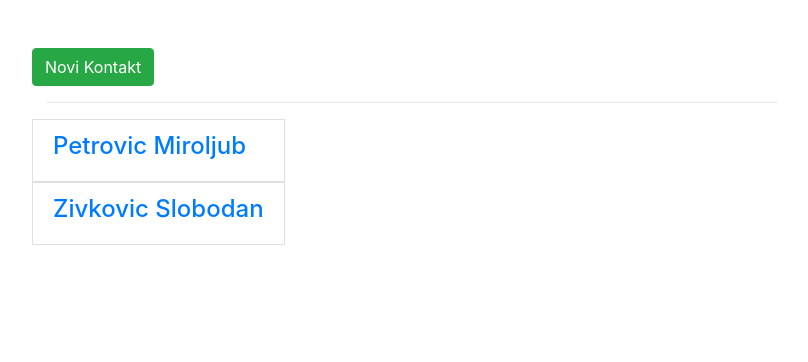
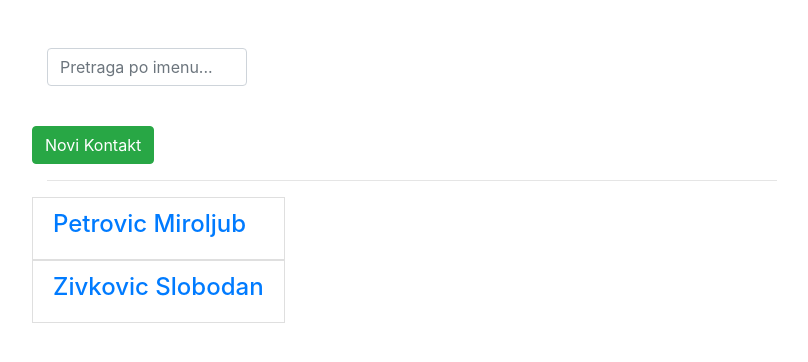
Before and after one commit to mihailo-jovanovic-ct/imenik-zadatak, an Angular app: page /imenik in a window 1280 px wide. Shown: the top 362 px of the page, without its empty margins (38-846 px from the left). Built offline with nearby package versions, Linux system fonts and the light colour scheme.

Commit message:
Search filter implemented

```diff
--- a/src/app/app.module.ts
+++ b/src/app/app.module.ts
@@ -11,6 +11,7 @@ import { LjudiJedanComponent } from './ljudi/ljudi-lista/ljudi-jedan/ljudi-jedan
 import { LjudiStartComponent } from './ljudi/ljudi-start/ljudi-start.component';
 import { LjudiEditComponent } from './ljudi/ljudi-edit/ljudi-edit.component';
 import { ReactiveFormsModule, FormsModule } from '@angular/forms';
+import { LjudiFilterPipe } from './ljudi/ljudi-filter.pipe';
 
 @NgModule({
   declarations: [
@@ -21,7 +22,8 @@ import { ReactiveFormsModule, FormsModule } from '@angular/forms';
     HeaderComponent,
     LjudiJedanComponent,
     LjudiStartComponent,
-    LjudiEditComponent
+    LjudiEditComponent,
+    LjudiFilterPipe
   ],
   imports: [
     BrowserModule,
--- /dev/null
+++ b/src/app/ljudi/ljudi-filter.pipe.ts
@@ -0,0 +1,17 @@
+import { PipeTransform, Pipe } from '@angular/core';
+import { Covek } from './covek.model';
+
+@Pipe({
+    name: 'ljudiFilter'
+})
+
+export class LjudiFilterPipe implements PipeTransform{
+    transform(ljudi: Covek[], searchTerm: string): Covek[]{
+        if (!ljudi || !searchTerm){
+            return ljudi;
+        }
+
+        return ljudi.filter(ljud =>
+            ljud.ime.toLowerCase().indexOf(searchTerm.toLowerCase()) !== -1);
+    }
+}
--- a/src/app/ljudi/ljudi-lista/ljudi-lista.component.html
+++ b/src/app/ljudi/ljudi-lista/ljudi-lista.component.html
@@ -1,3 +1,8 @@
+<div class="form-group">
+    <input type="text" class="form-control" placeholder="Pretraga po imenu..."
+        style="width: 200px" [(ngModel)]="searchTerm"/>
+</div>
+<br>
 <div class="row">
     <div class="col-xs-12">
         <button class="btn btn-success" (click)="onNewCovek()">Novi Kontakt</button>
@@ -7,7 +12,7 @@
 <div class="row">
     <div class="col-xs-12">
         <app-ljudi-jedan
-        *ngFor="let covekEl of ljudi; let i = index"
+        *ngFor="let covekEl of ljudi  | ljudiFilter:searchTerm; let i = index"
         [covek]="covekEl"
         [index]="i"></app-ljudi-jedan>
     </div>
--- a/src/app/ljudi/ljudi-lista/ljudi-lista.component.ts
+++ b/src/app/ljudi/ljudi-lista/ljudi-lista.component.ts
@@ -10,6 +10,7 @@ import { Router, ActivatedRoute } from '@angular/router';
 })
 export class LjudiListaComponent implements OnInit {
     ljudi: Covek[];
+    searchTerm: string;
 
   constructor(private ljudiService: LjudiService,
               private router: Router,
```
